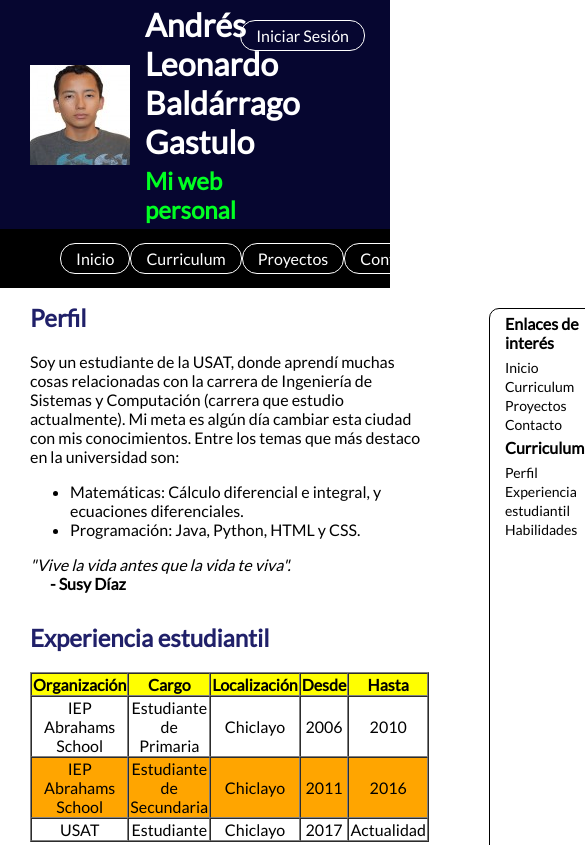
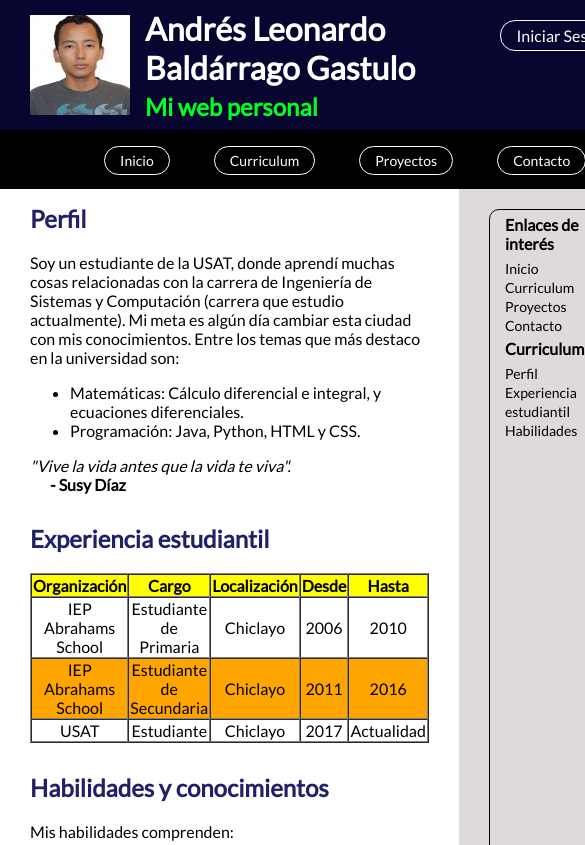
Before and after one commit to andleo17/Practica, a plain HTML site: page src/curriculum.html in a window 390 px wide. Shown: the top 845 px of the page, 585 px wide, since content can reach past the window. Drawn offline with Linux system fonts and the light colour scheme.

Commit message:
Iniciando con el grid

```diff
--- a/css/contacto.css
+++ b/css/contacto.css
@@ -1,18 +1,13 @@
-
-html {
-    height: 100%;
-}
 
 body {
     font-family: 'Lato', sans-serif;
-    height: 100%;
-    display: flex;
-    flex-direction: column;
+    display: grid;
     margin: 0px;
+    grid-template-columns: 20% auto auto;
+    grid-template-rows: auto auto 100% auto;
 }
 
 .contenedor {
-    flex: 1 0 auto;
     display: flex;
     background-color: rgb(223, 217, 217);
 }
@@ -101,3 +96,31 @@ aside a {
     color: black;
     font-size: 14px;
 }
+
+@media (min-width: 1200px) {
+    .contenedor {
+        grid-column: 1 / 4;
+        grid-row: 3;
+    }
+}
+
+@media (min-width:992px) and (max-width:1199px) {
+    .contenedor {
+        grid-column: 2 / 4;
+        grid-row: 2 / 4;
+    }
+}
+
+@media (min-width:768px) and (max-width:991px) {
+    .contenedor {
+        grid-column: 1 / 4;
+        grid-row: 3;
+    }
+}
+
+@media (max-width:767px) {
+    .contenedor {
+        grid-column: 1 / 4;
+        grid-row: 3;
+    }
+}
--- a/css/curriculum.css
+++ b/css/curriculum.css
@@ -1,18 +1,13 @@
-
-html {
-    height: 100%;
-}
 
 body {
     font-family: 'Lato', sans-serif;
-    height: 100%;
-    display: flex;
-    flex-direction: column;
+    display: grid;
     margin: 0px;
+    grid-template-columns: 20% auto auto;
+    grid-template-rows: auto auto 100% auto;
 }
 
 .contenedor {
-    flex: 1 0 auto;
     display: flex;
     background-color: rgb(223, 217, 217);
 }
@@ -64,3 +59,31 @@ aside a {
     color: black;
     font-size: 14px;
 }
+
+@media (min-width: 1200px) {
+    .contenedor {
+        grid-column: 1 / 4;
+        grid-row: 3;
+    }
+}
+
+@media (min-width:992px) and (max-width:1199px) {
+    .contenedor {
+        grid-column: 2 / 4;
+        grid-row: 2 / 4;
+    }
+}
+
+@media (min-width:768px) and (max-width:991px) {
+    .contenedor {
+        grid-column: 1 / 4;
+        grid-row: 3;
+    }
+}
+
+@media (max-width:767px) {
+    .contenedor {
+        grid-column: 1 / 4;
+        grid-row: 3;
+    }
+}
--- a/css/footer.css
+++ b/css/footer.css
@@ -1,9 +1,10 @@
 footer {
+    grid-column: 1 / 4;
+    grid-row: 4;
     display: flex;
     justify-content: center;
     flex-flow: wrap;
     background-color: black;
-    flex: 0 0 auto;
 }
 
 .foot {
@@ -59,3 +60,19 @@ footer i {
 .redes_footer li {
     margin: 10px 25px;
 }
+
+@media (min-width: 1200px) {
+
+}
+
+@media (min-width:992px) and (max-width:1199px) {
+
+}
+
+@media (min-width:768px) and (max-width:991px) {
+
+}
+
+@media (max-width:767px) {
+
+}
--- a/css/header.css
+++ b/css/header.css
@@ -1,6 +1,6 @@
 
 header {
-    flex: 0 0 auto;
+    grid-column: 1 / 4;
     background-color: rgb(6, 6, 48);
 }
 
@@ -32,14 +32,14 @@ nav {
     padding: 20px;
 }
 
-header ul{
+nav ul{
     display: flex;
     justify-content: space-evenly;
     margin: 0px;
     list-style: none;
 }
 
-header a {
+nav a {
     text-decoration: none;
     color: white;
     border: 1px solid white;
@@ -47,7 +47,7 @@ header a {
     padding: 5px 15px;
 }
 
-header a:hover {
+nav a:hover {
     background-color: white;
     color: black;
 }
@@ -55,4 +55,57 @@ header a:hover {
 #iniciar_sesion {
     float: right;
     margin: 20px 25px 0px 0px;
+    text-decoration: none;
+    color: white;
+    border: 1px solid white;
+    border-radius: 15px;
+    padding: 5px 15px;
 }
+
+#iniciar_sesion:hover {
+    background-color: white;
+    color: black;
+}
+
+@media (min-width: 1200px) {
+    nav {
+        grid-column: 1 / 4;
+        grid-row: 2;
+    }
+
+}
+
+@media (min-width:992px) and (max-width:1199px) {
+    nav {
+        grid-column: 1 / 2;
+        grid-row: 2 / 4;
+    }
+
+    nav ul {
+        flex-direction: column;
+    }
+
+    nav li {
+        margin: 25px 0px;
+    }
+}
+
+@media (min-width:768px) and (max-width:991px) {
+    nav {
+        grid-column: 1 / 4;
+        grid-row: 2;
+    }
+    nav a {
+        font-size: 14px;
+    }
+}
+
+@media (max-width:767px) {
+    nav {
+        grid-column: 1 / 4;
+        grid-row: 2;
+    }
+    nav a {
+        font-size: 14px;
+    }
+}
--- a/css/index.css
+++ b/css/index.css
@@ -1,18 +1,13 @@
-
-html {
-    height: 100%;
-}
 
 body {
     font-family: 'Lato', sans-serif;
-    height: 100%;
-    display: flex;
-    flex-direction: column;
     margin: 0px;
+    display: grid;
+    grid-template-columns: 20% auto auto;
+    grid-template-rows: auto auto 100% auto;
 }
 
 .contenedor {
-    flex: 1 0 auto;
     display: flex;
     background-color: rgb(223, 217, 217);
 }
@@ -68,3 +63,31 @@ aside a {
     color: black;
     font-size: 14px;
 }
+
+@media (min-width: 1200px) {
+    .contenedor {
+        grid-column: 1 / 4;
+        grid-row: 3;
+    }
+}
+
+@media (min-width:992px) and (max-width:1199px) {
+    .contenedor {
+        grid-column: 2 / 4;
+        grid-row: 2 / 4;
+    }
+}
+
+@media (min-width:768px) and (max-width:991px) {
+    .contenedor {
+        grid-column: 1 / 4;
+        grid-row: 3;
+    }
+}
+
+@media (max-width:767px) {
+    .contenedor {
+        grid-column: 1 / 4;
+        grid-row: 3;
+    }
+}
--- a/css/iniciar_sesion.css
+++ b/css/iniciar_sesion.css
@@ -1,17 +1,13 @@
-html {
-    height: 100%;
-}
 
 body {
     font-family: 'Lato', sans-serif;
-    height: 100%;
-    display: flex;
-    flex-direction: column;
+    display: grid;
     margin: 0px;
+    grid-template-columns: 20% auto auto;
+    grid-template-rows: auto auto 100% auto;
 }
 
 .contenedor {
-    flex: 1 0 auto;
     display: flex;
     background-color: rgb(238, 238, 238);
     justify-content: center;
@@ -61,3 +57,31 @@ form span {
     background-color: rgb(40, 116, 202);
     cursor: pointer;
 }
+
+@media (min-width: 1200px) {
+    .contenedor {
+        grid-column: 1 / 4;
+        grid-row: 3;
+    }
+}
+
+@media (min-width:992px) and (max-width:1199px) {
+    .contenedor {
+        grid-column: 2 / 4;
+        grid-row: 2 / 4;
+    }
+}
+
+@media (min-width:768px) and (max-width:991px) {
+    .contenedor {
+        grid-column: 1 / 4;
+        grid-row: 3;
+    }
+}
+
+@media (max-width:767px) {
+    .contenedor {
+        grid-column: 1 / 4;
+        grid-row: 3;
+    }
+}
--- a/css/proyecto.css
+++ b/css/proyecto.css
@@ -1,18 +1,13 @@
-
-html {
-    height: 100%;
-}
 
 body {
     font-family: 'Lato', sans-serif;
-    height: 100%;
-    display: flex;
-    flex-direction: column;
+    display: grid;
     margin: 0px;
+    grid-template-columns: 20% auto auto;
+    grid-template-rows: auto auto 100% auto;
 }
 
 .contenedor {
-    flex: 1 0 auto;
     display: flex;
     background-color: rgb(223, 217, 217);
 }
@@ -68,3 +63,31 @@ aside a {
     color: black;
     font-size: 14px;
 }
+
+@media (min-width: 1200px) {
+    .contenedor {
+        grid-column: 1 / 4;
+        grid-row: 3;
+    }
+}
+
+@media (min-width:992px) and (max-width:1199px) {
+    .contenedor {
+        grid-column: 2 / 4;
+        grid-row: 2 / 4;
+    }
+}
+
+@media (min-width:768px) and (max-width:991px) {
+    .contenedor {
+        grid-column: 1 / 4;
+        grid-row: 3;
+    }
+}
+
+@media (max-width:767px) {
+    .contenedor {
+        grid-column: 1 / 4;
+        grid-row: 3;
+    }
+}
```
Also changed, not shown: index.html (+2 -2 lines), src/contacto.html (+5 -3 lines), src/curriculum.html (+1 -1 lines), src/iniciar_sesion.html (+1 -1 lines), src/proyecto.html (+1 -1 lines).
